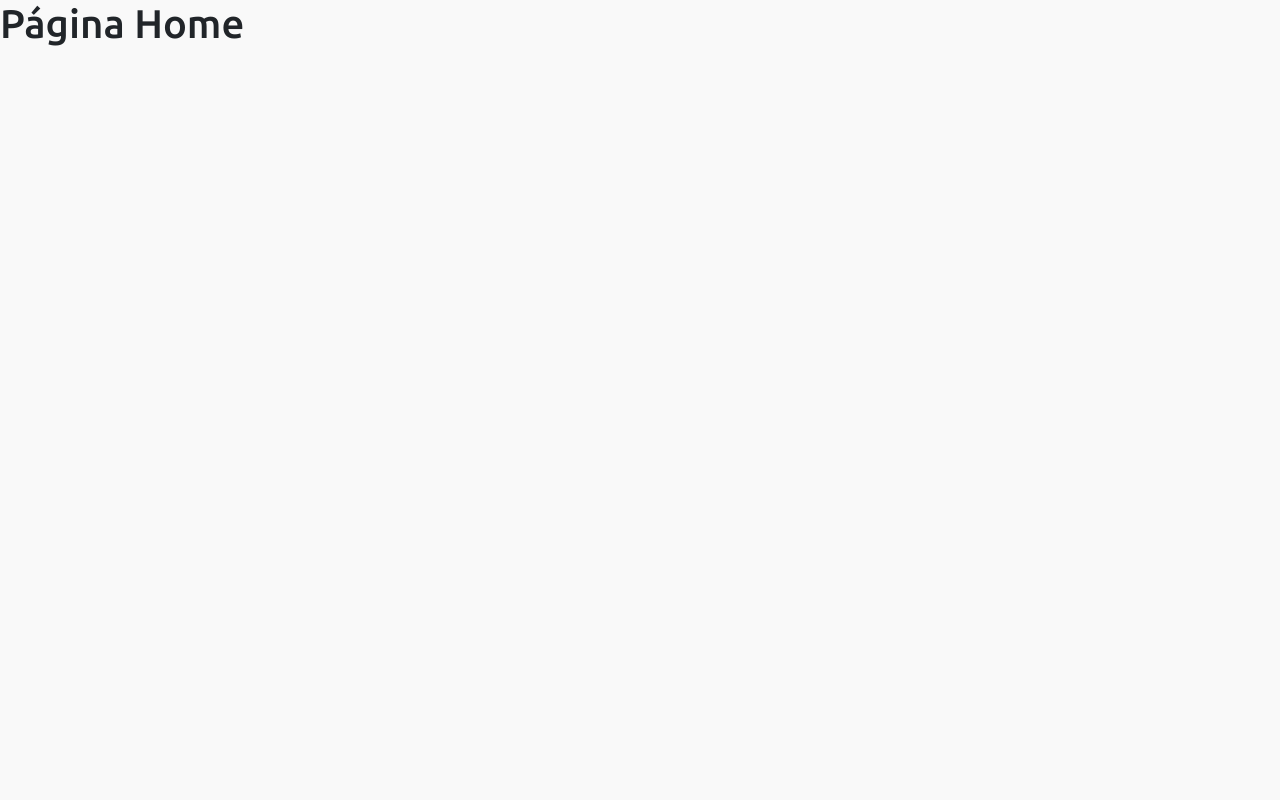
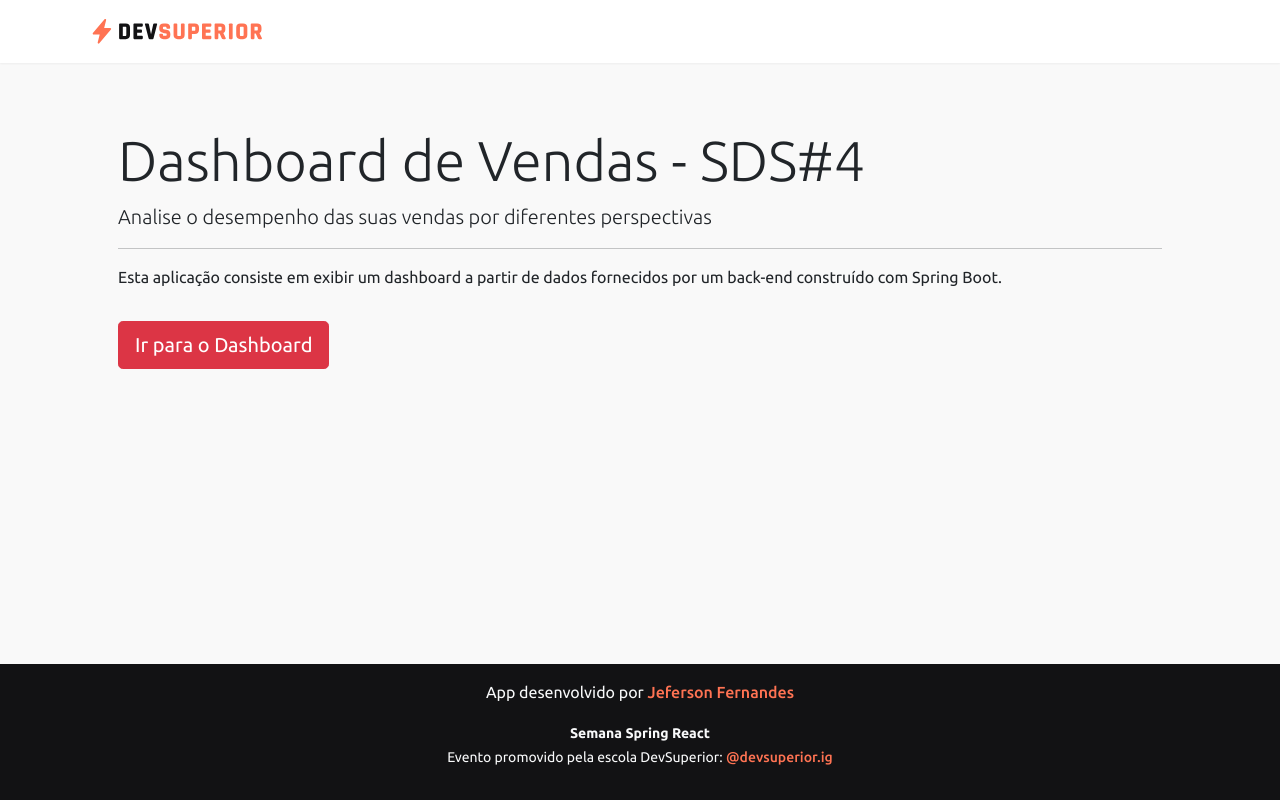
Before and after one commit to jfernandesdev/dashboard-vendas-sds4, a React (Create React App) app in the folder frontend/: page / in a window 1280 px wide. Built offline with nearby package versions, Linux system fonts and the light colour scheme.

Commit message:
home, navigation

```diff
--- a/frontend/src/assets/css/styles.css
+++ b/frontend/src/assets/css/styles.css
@@ -20,6 +20,10 @@
 a:hover {
   text-decoration: underline;
   color: var(--color-primary)
+}
+
+.btn:hover {
+  text-decoration:none;
 }
 
 #root {
--- a/frontend/src/components/Navbar/index.tsx
+++ b/frontend/src/components/Navbar/index.tsx
@@ -1,11 +1,15 @@
 import ImgDsDark from 'assets/img/ds-dark.svg'
+
+import { Link } from 'react-router-dom';
 
 export default function Navbar() {
   return (
     <div className="d-flex d-column flex-md-row align-items-center p-3 px-md-4 mb-3 bg-light shadow-sm">
       <div className="container">
         <nav className="my-2 my-md-0 mr-md-3">
-          <img src={ImgDsDark} alt="Logo DevSuperior" width="180" />
+          <Link to='/'>
+            <img src={ImgDsDark} alt="Logo DevSuperior" width="180" />
+          </Link>
         </nav>
       </div>
     </div>
--- a/frontend/src/pages/Home.tsx
+++ b/frontend/src/pages/Home.tsx
@@ -1,5 +1,21 @@
+import Navbar from 'components/Navbar';
+import Footer from 'components/Footer';
+import { Link } from 'react-router-dom';
+
 export default function Home() {
   return (
-    <h1>Página Home</h1>
+    <>
+      <Navbar />
+      <div className="container p-5">
+        <div className="jumbotron">
+          <h1 className="display-4">Dashboard de Vendas - SDS#4</h1>
+          <p className="lead">Analise o desempenho das suas vendas por diferentes perspectivas</p>
+          <hr />
+          <p>Esta aplicação consiste em exibir um dashboard a partir de dados fornecidos por um back-end construído com Spring Boot.</p>
+          <Link className="btn btn-danger btn-lg my-3" to='/dashboard'>Ir para o Dashboard</Link>
+        </div>
+      </div>
+      <Footer />
+    </>
   );
 }
```
